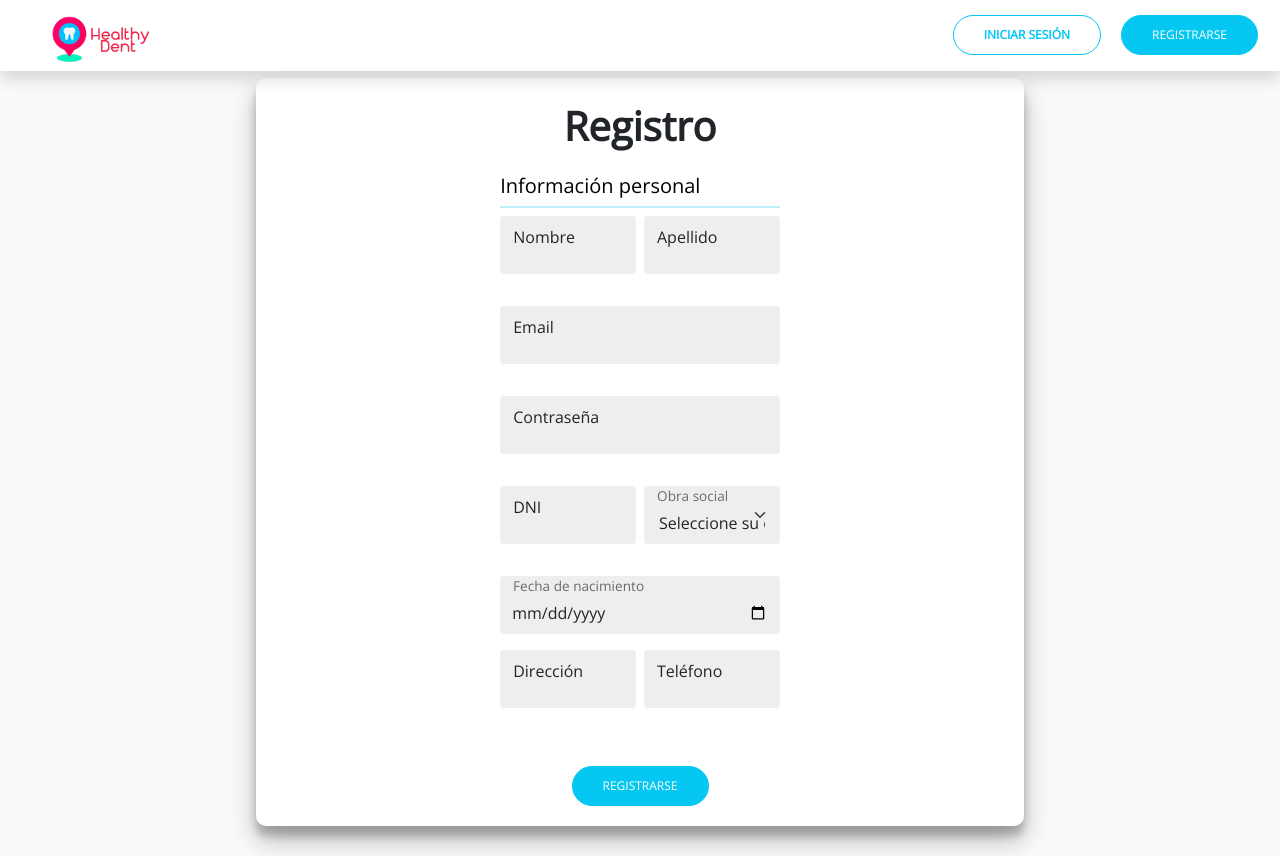
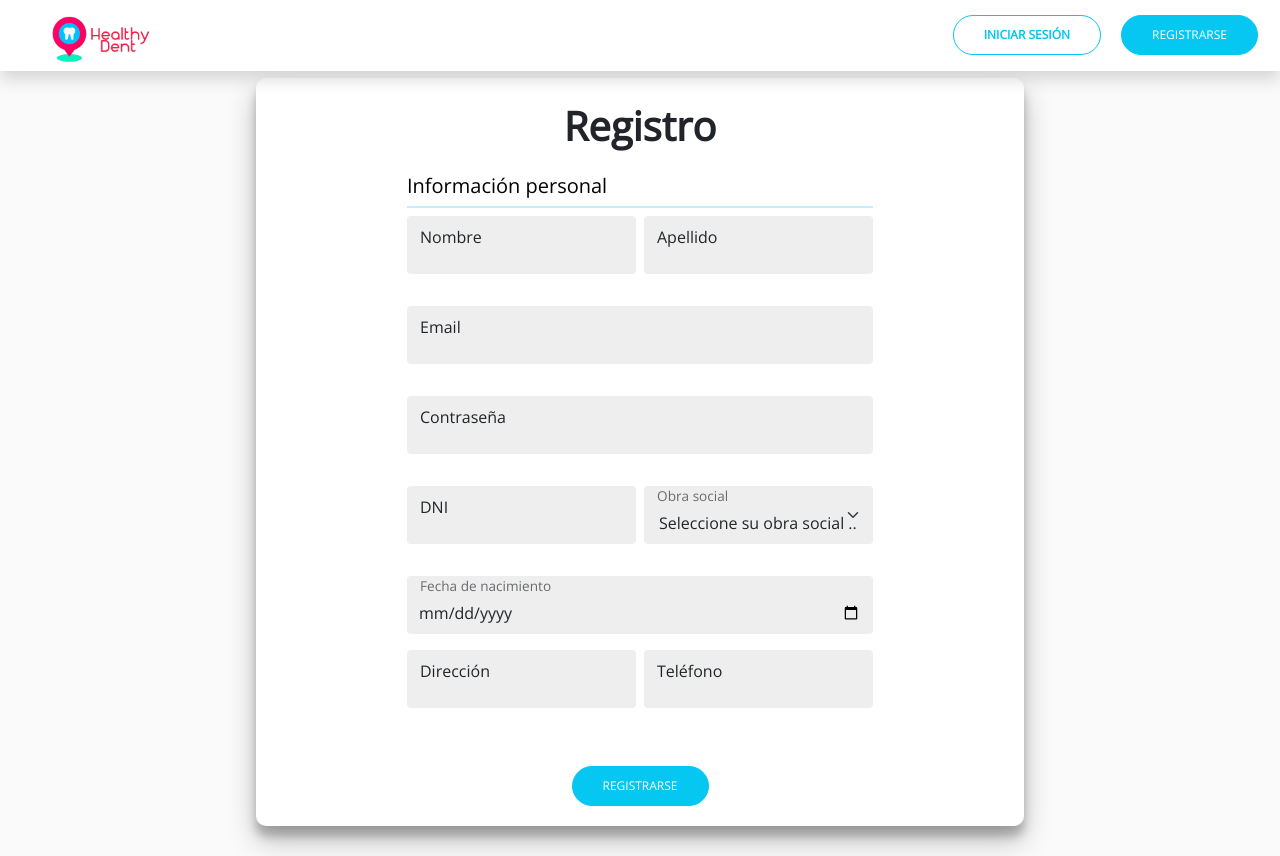
Before and after one commit to AgusRicardo/Healthy_Dent_Front-end, a React (Create React App) app in the folder client/: page /register in a window 1280 px wide. Built offline with nearby package versions, Linux system fonts and the light colour scheme.

Commit message:
#415 - Css registro

```diff
--- a/client/src/pages/register.js
+++ b/client/src/pages/register.js
@@ -96,7 +96,7 @@ export const Register = () => {
             <br />
             <h1 className="regtitle rounded-3">Registro</h1>
             <br />
-            <div className="formfirst">
+            <div className="formfirstreg">
               <h5 className="subtitleform">Información personal</h5>
               <hr className="separador"></hr>
               <div className="row g-2 mb-3">
--- a/client/src/styles/register.css
+++ b/client/src/styles/register.css
@@ -59,3 +59,6 @@
 .error-text{
   color: red;
 }
+.formfirstreg{
+  width: 100%;
+}
```
